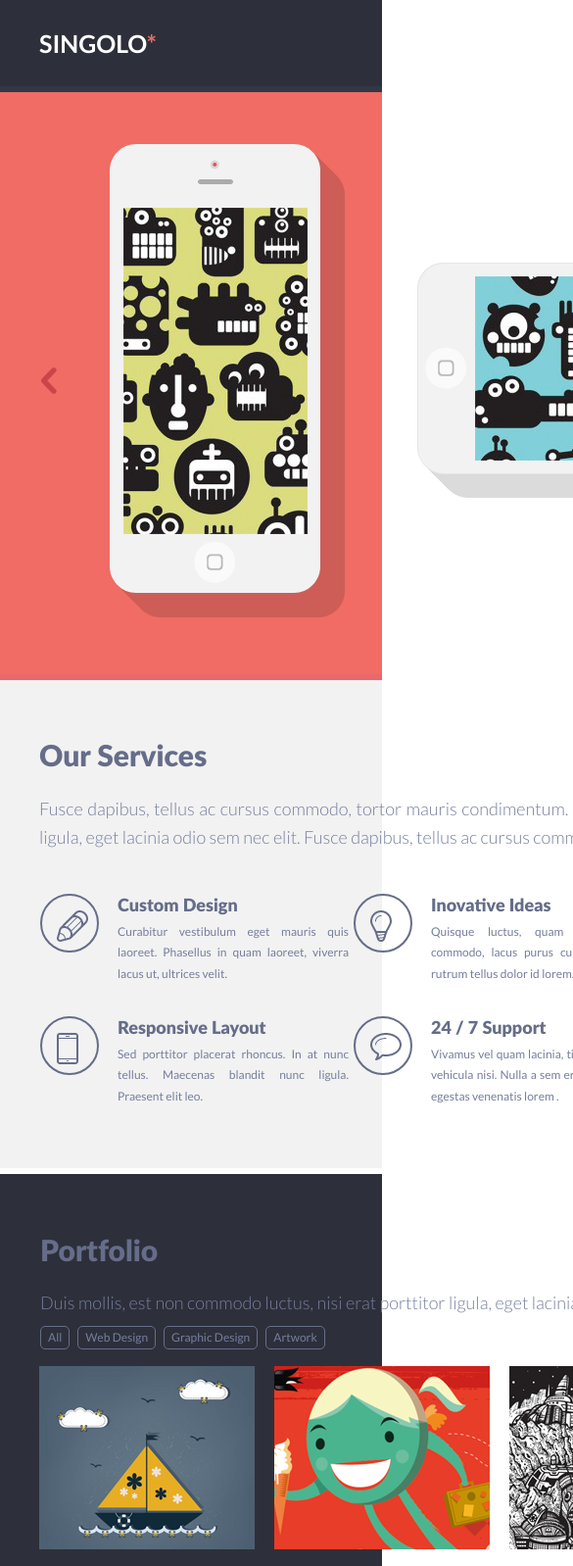
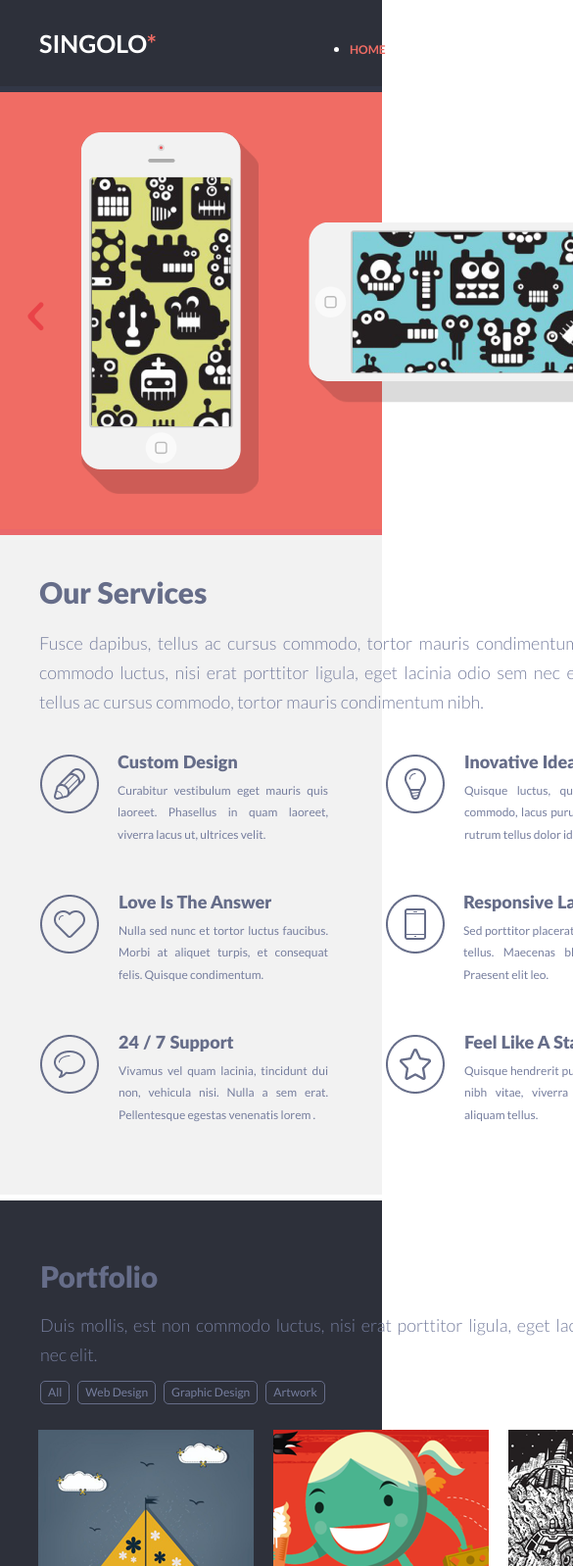
Before and after one commit to BeglikNatallia/singolo, a plain HTML site: page index.html in a window 390 px wide. Shown: the top 1598 px of the page at 98% size, 585 px wide, since content can reach past the window. Drawn offline with Linux system fonts and the light colour scheme.

Commit message:
feat: add responsive tablet-768

```diff
--- /dev/null
+++ b/css/media.css
@@ -0,0 +1,98 @@
+@media all and (max-width: 1020px) {
+    .conteiner {
+        width: 768px;
+    }
+
+    .switch_left, .switch_right,
+    .phone_horizontal, .phone_vertical,
+    .desktop_version {
+        display: none;
+    }
+
+    .switch_left_tablet, .switch_right_tablet,
+    .phone_vertical_tablet, .phone_horizontal_tablet,
+    .tablet_version {
+        display: block;
+    }
+
+    .slider {
+        height: 452px;
+    }
+
+    section h2 {
+        padding: 49px 0 27px 40px;
+    }
+
+    .services .conteiner section p {
+        padding: 0 41px 35px 40px;
+        line-height: 30px;
+    }
+
+    .columns {
+        grid-template-columns: 294px 294px;
+        grid-template-rows: 143px 143px;
+        grid-gap: 0 59px;
+        margin-left: 41px;
+        margin-bottom: 69px;
+    }
+
+    .info p {
+        padding-top: 8px;
+        line-height: 22.56px;
+    }
+
+    .second_column .info,
+    .third_column .info {
+        padding-left: 80px;
+    }
+
+    .third_column .space_for_picture,
+    .second_column .space_for_picture {
+        margin-left: 0;
+    }
+
+    .portfolio .conteiner p {
+        padding-top: 26px;
+        margin-right: 76px;
+    }
+
+    .sort {
+        margin: 12px 0 26px 41px;
+    }
+
+    .wrapper {
+        grid-template-columns: 220px 220px 220px;
+        grid-gap: 20px;
+        margin-left: 39px;
+    }
+
+    .about_us .conteiner .text_about_us {
+        margin-right: 40px;
+    }
+
+    .info_person {
+        margin-right: 14px;
+    }
+
+    .get_quote .conteiner p {
+        margin-right: 40px;
+    }
+
+    input, textarea {
+        width: 442px;
+        margin-bottom: 12px;
+    }
+
+    textarea {
+        height: 159px;
+    }
+
+    input[type = submit] {
+        width: 136px;
+        height: 30px;
+    }
+
+    .contact_info {
+        width: 221px;
+    }
+}
--- a/style.css
+++ b/css/style.css
@@ -6,7 +6,7 @@
 
 @font-face {
     font-family: "Lato Black";
-    src: url('assets/fonts/Lato-Black.ttf');
+    src: url('../assets/fonts/Lato-Black.ttf');
     font-weight: 400;
     font-style: normal;
 }
@@ -54,10 +54,15 @@ header {
     justify-content: space-between;
 }
 
+ul {
+    list-style-type: disc;
+    color: #ffffff;
+}
+
 li {
-    display: inline-block;
     text-align: center;
     line-height: 9.32px;
+    list-style-type: disc;
 }
 
 a {
@@ -72,8 +77,9 @@ a:hover {
     cursor: pointer;
 }
 
-a.active {
+li .active {
     color: #f06c64;
+    list-style-type: none;
 }
 
 .slider {
@@ -97,6 +103,64 @@ a.active {
 .switch_left:hover, .switch_right:hover {
     background-color: #ffffff;
     cursor: pointer;
+}
+
+.switch_left_tablet, .switch_right_tablet,
+.phone_vertical_tablet, .phone_horizontal_tablet {
+    display: none;
+}
+
+.phone_vertical_tablet img:first-child {
+    position: absolute;
+    left: 10.85%;
+    top: 41px;
+}
+
+.phone_vertical_tablet img:nth-child(2) {
+    position: absolute;
+    left: 83px;
+    top: 41px;
+    z-index: 2;
+}
+
+.phone_vertical_tablet img:nth-child(3) {
+    position: absolute;
+    left: 12.09%;
+    top: 86px;
+    z-index: 3;
+}
+
+.phone_horizontal_tablet img:first-child {
+    position: absolute;
+    right: 86px;
+    top: 133px;
+}
+
+.phone_horizontal_tablet img:nth-child(2) {
+    position: absolute;
+    right: 108px;
+    top: 133px;
+    z-index: 2;
+}
+
+.phone_horizontal_tablet img:nth-child(3) {
+    position: absolute;
+    right: 157px;
+    top: 142px;
+    z-index: 3;
+
+}
+
+.switch_left_tablet {
+    position: absolute;
+    top: 214.42px;
+    left: 28.42px;
+}
+
+.switch_right_tablet {
+    position: absolute;
+    top: 214.42px;
+    right: 28.42px;
 }
 
 .phone_vertical .shadow {
@@ -240,7 +304,7 @@ a.active {
 }
 
 section h2 {
-    padding: 67px 0 31px 40px;
+    padding: 67px 0 27px 40px;
     font-size: 30px;
     font-family: Lato Black, Arial, sans-serif;
     font-weight: 900;
@@ -249,7 +313,7 @@ section h2 {
 }
 
 .services .conteiner section p {
-    padding: 0 41px 43px 40px;
+    padding: 0 41px 46px 40px;
     font-size: 18px;
     font-family: Lato, Arial, sans-serif;
     font-weight: 300;
@@ -258,35 +322,18 @@ section h2 {
     line-height: 29px;
 }
 
-.first_line {
-    display: flex;
-    flex-basis: 315px;
-    margin: 0 0 32px 41px;
-}
-
-.second_line {
-    display: flex;
-    padding: 0 0 63px 41px;
-}
-
-.design {
-    width: 315px;
+.columns {
+    margin-left: 40px;
+    margin-bottom: 31px;
+    display: grid;
+    grid-template-columns: 294px 294px 296px;
+    grid-template-rows: 123px 123px;
+    grid-gap: 0 22px;
 }
 
 .space_for_picture {
     float: left;
-    width: 60px;
-    height: 60px;
-    border: 2px solid #666d89;
-    border-radius: 50%;
-}
-
-.space_for_picture img {
-    margin: 15px;
-}
-
-.clear {
-    clear: both;
+    margin-top: 4px;
 }
 
 .info {
@@ -301,7 +348,7 @@ section h2 {
 }
 
 .info p {
-    padding-top: 6px;
+    padding-top: 10px;
     font-size: 12px;
     font-family: Lato, Arial, sans-serif;
     font-weight: 400;
@@ -378,7 +425,7 @@ section h2 {
 .wrapper {
     margin-left: 40px;
     margin-right: 40px;
-    padding-bottom: 68px;
+    padding-bottom: 69px;
     display: grid;
     grid-template-columns: 220px 220px 220px 220px;
     grid-template-rows: 187px 187px 187px;
@@ -404,6 +451,10 @@ section h2 {
 
 .person {
     flex-basis: 300px;
+}
+
+.tablet_version {
+    display: none;
 }
 
 .person h3 {
@@ -523,6 +574,7 @@ input[type = submit] {
     width: 150px;
     height: 30px;
     color: #f48c8f;
+    padding: 0;
 }
 
 .contact_info {
--- a/index.html
+++ b/index.html
@@ -3,8 +3,11 @@
 <head>
     <meta charset="UTF-8">
     <meta name="viewport" content="width=device-width, initial-scale=1.0">
-    <link rel="stylesheet" href="style.css">
+    <link rel="stylesheet" href="css/style.css">
+    <link rel="stylesheet" href="css/media.css">
     <link href="https://fonts.googleapis.com/css?family=Lato:300,400,700,900&display=swap" rel="stylesheet">
+    <link rel="stylesheet" href="https://use.fontawesome.com/releases/v5.8.1/css/all.css"
+          integrity="sha384-50oBUHEmvpQ+1lW4y57PTFmhCaXp0ML5d60M1M7uH2+nqUivzIebhndOJK28anvf" crossorigin="anonymous">
     <title>Singolo</title>
 </head>
 <body>
@@ -30,8 +33,14 @@
         <div class="switch_left">
             <img src="assets/images/switch_left.png">
         </div>
+        <div class="switch_left_tablet">
+            <img src="assets/images/tablet-768/arrow-left.png">
+        </div>
         <div class="switch_right">
             <img src="assets/images/switch_right.png">
+        </div>
+        <div class="switch_right_tablet">
+            <img src="assets/images/tablet-768/arrow-right.png">
         </div>
         <div class="phone_vertical">
             <img src="assets/images/shadow.png" class="shadow">
@@ -44,6 +53,11 @@
             <img src="assets/images/speaker.png" class="speaker">
             <img src="assets/images/red_dot.png" class="red_dot">
         </div>
+        <div class="phone_vertical_tablet">
+            <img src="assets/images/tablet-768/phone-vertical-shadow.png">
+            <img src="assets/images/tablet-768/phone-vertical.png">
+            <img src="assets/images/tablet-768/phone-vertical-display.png">
+        </div>
         <div class="phone_horizontal">
             <img src="assets/images/shadow_horizontal.png" class="shadow_horizontal">
             <img src="assets/images/base_for_phone.png" class="base_for_phone">
@@ -54,6 +68,11 @@
             <img src="assets/images/outer_circle.png" class="outer_circle">
             <img src="assets/images/speaker.png" class="speaker">
             <img src="assets/images/red_dot.png" class="red_dot">
+        </div>
+        <div class="phone_horizontal_tablet">
+            <img src="assets/images/tablet-768/phone-horizontal-shadow.png">
+            <img src="assets/images/tablet-768/phone-horizontal.png">
+            <img src="assets/images/tablet-768/phone-horizontal-display.png">
         </div>
     </div>
 </div>
@@ -67,69 +86,59 @@
                 tortor mauris condimentum nibh.</p>
         </section>
         <div class="columns">
-            <div class="first_line">
             <div class="design first_column">
-                    <div class="space_for_picture"><img src="assets/images/pen.png"></div>
+                <div class="space_for_picture"><img src="assets/images/services-item-1.png"></div>
                 <div class="info">
                     <h3>Custom Design</h3>
                     <p>Curabitur vestibulum eget mauris quis laoreet. Phasellus in quam laoreet, viverra lacus ut,
                         ultrices velit.</p>
                 </div>
-                    <div class="clear"></div>
             </div>
             <div class="design second_column">
-                    <div class="space_for_picture"><img src="assets/images/bulb.png"></div>
+                <div class="space_for_picture"><img src="assets/images/services-item-2.png"></div>
                 <div class="info">
                     <h3>Inovative Ideas</h3>
                     <p>Quisque luctus, quam eget molestie commodo, lacus purus cursus purus, nec rutrum tellus dolor
                         id lorem.</p>
                 </div>
-                    <div class="clear"></div>
             </div>
             <div class="design third_column">
-                    <div class="space_for_picture"><img src="assets/images/heart.png"></div>
+                <div class="space_for_picture"><img src="assets/images/services-item-3.png"></div>
                 <div class="info">
                     <h3>Love Is The Answer</h3>
                     <p>Nulla sed nunc et tortor luctus faucibus. Morbi at aliquet turpis, et consequat felis.
                         Quisque condimentum.</p>
                 </div>
-                    <div class="clear"></div>
             </div>
-            </div>
-            <div class="second_line">
             <div class="design">
-                    <div class="space_for_picture"><img src="assets/images/phone.png"></div>
+                <div class="space_for_picture"><img src="assets/images/services-item-4.png"></div>
                 <div class="info">
                     <h3>Responsive Layout</h3>
                     <p>Sed porttitor placerat rhoncus. In at nunc tellus. Maecenas blandit nunc ligula. Praesent
                         elit leo.</p>
                 </div>
-                    <div class="clear"></div>
             </div>
             <div class="design second_column">
-                    <div class="space_for_picture"><img src="assets/images/bubble.png"></div>
+                <div class="space_for_picture"><img src="assets/images/services-item-5.png"></div>
                 <div class="info">
                     <h3>24 / 7 Support</h3>
                     <p>Vivamus vel quam lacinia, tincidunt dui non, vehicula nisi. Nulla a sem erat. Pellentesque
                         egestas venenatis lorem .</p>
                 </div>
-                    <div class="clear"></div>
             </div>
             <div class="design third_column">
-                    <div class="space_for_picture"><img src="assets/images/star.png"></div>
+                <div class="space_for_picture"><img src="assets/images/services-item-6.png"></div>
                 <div class="info">
                     <h3>Feel Like A Star</h3>
                     <p>Quisque hendrerit purus dapibus, ornare nibh vitae, viverra nibh. Fusce vitae aliquam
                         tellus.</p>
-                    </div>
-                    <div class="clear"></div>
                 </div>
             </div>
         </div>
     </div>
 </div>
 
-<article class="portfolio">
+<div class="portfolio">
     <div class="conteiner">
         <h2 id="portfolio">Portfolio</h2>
         <p>Duis mollis, est non commodo luctus, nisi erat porttitor ligula, eget lacinia odio sem nec elit.</p>
@@ -154,16 +163,18 @@
             <div class="picture"><img src="assets/images/picture12.png"></div>
         </div>
     </div>
-</article>
+</div>
 
-<article class="about_us">
+<div class="about_us">
     <div class="conteiner">
         <h2 id="about">About Us</h2>
         <p class="text_about_us">Fusce dapibus, tellus ac cursus commodo, tortor mauris condimentum. Duis mollis, non
             commodo luctus, nisi erat porttitor ligula, eget lacinia odio sem nec elit. Fusce dapibus, tellus ac cursus
             commodo, tortor mauris condimentum nibh.</p>
         <div class="team">
-            <section class="person"><img src="assets/images/person1.png">
+            <div class="person">
+                <img src="assets/images/person1.png" class="desktop_version">
+                <img src="assets/images/tablet-768/person1_tablet.jpg" class="tablet_version">
                 <h3>Adam Jensen</h3>
                 <p class="info_person">Quisque luctus, quam eget molestie commodo, lacus purus cursus purus, nec rutrum
                     tellus
@@ -174,8 +185,10 @@
                     <div><img src="assets/images/twitter.png"></div>
                     <div><img src="assets/images/linkedIn.png"></div>
                 </div>
-            </section>
-            <section class="person"><img src="assets/images/person2.png">
+            </div>
+            <div class="person">
+                <img src="assets/images/person2.png" class="desktop_version">
+                <img src="assets/images/tablet-768/person2_tablet.jpg" class="tablet_version">
                 <h3>Desmond Miles</h3>
                 <p class="info_person">Curabitur vestibulum eget mauris quis laoreet. Phasellus in quam laoreet, viverra
                     lacus ut, ultrices velit.</p>
@@ -185,8 +198,10 @@
                     <div><img src="assets/images/twitter.png"></div>
                     <div><img src="assets/images/linkedIn.png"></div>
                 </div>
-            </section>
-            <section class="person"><img src="assets/images/person3.png">
+            </div>
+            <div class="person">
+                <img src="assets/images/person3.png" class="desktop_version">
+                <img src="assets/images/tablet-768/person3_tablet.jpg" class="tablet_version">
                 <h3>Scolara Visari</h3>
                 <p class="info_person">Nulla sed nunc et tortor luctus faucibus. Morbi at aliquet turpis, et consequat
                     felis.
@@ -197,10 +212,10 @@
                     <div><img src="assets/images/twitter.png"></div>
                     <div><img src="assets/images/linkedIn.png"></div>
                 </div>
-            </section>
             </div>
         </div>
-</article>
+    </div>
+</div>
 
 <div class="get_quote">
     <div class="conteiner">
@@ -208,7 +223,7 @@
         <p>Fusce dapibus, tellus ac cursus commodo, tortor mauris condimentum. Duis mollis, non commodo luctus,
             nisi erat porttitor ligula, eget lacinia odio sem nec elit. Fusce dapibus, tellus ac cursus commodo,
             tortor mauris condimentum nibh.</p>
-        <section class="contact_info">
+        <div class="contact_info">
             <h3 id="contact">Contact Information</h3>
             <p>Quisque hendrerit purus dapibus, ornare nibh vitae, viverra nibh. Fusce vitae aliquam tellus.
                 Proin sit amet volutpat libero. Nulla sed nunc et tortor luctus faucibus. Morbi at aliquet turpis,
@@ -220,7 +235,7 @@
                 <i class="fas fa-envelope"></i>
                 <span><a href="mailto:info@singolo.com" class="mail">info@singolo.com</a></span>
             </p>
-        </section>
+        </div>
         <form>
             <input type=text name="name" placeholder="Name (Required)" required><br>
             <input type=email name="e-mail" placeholder="Email (Required)" required><br>
```
Also changed, not shown: assets/images/services-item-1.png (added), assets/images/services-item-2.png (added), assets/images/services-item-3.png (added), assets/images/services-item-4.png (added), assets/images/services-item-5.png (added), assets/images/services-item-6.png (added), assets/images/tablet-768/arrow-left.png (added), assets/images/tablet-768/arrow-right.png (added), assets/images/tablet-768/person1_tablet.jpg (added), assets/images/tablet-768/person2_tablet.jpg (added), assets/images/tablet-768/person3_tablet.jpg (added), assets/images/tablet-768/phone-horizontal-display.png (added), assets/images/tablet-768/phone-horizontal-shadow.png (added), assets/images/tablet-768/phone-horizontal.png (added), 3 more files. Lines whose indentation alone changed are shown as unchanged.
